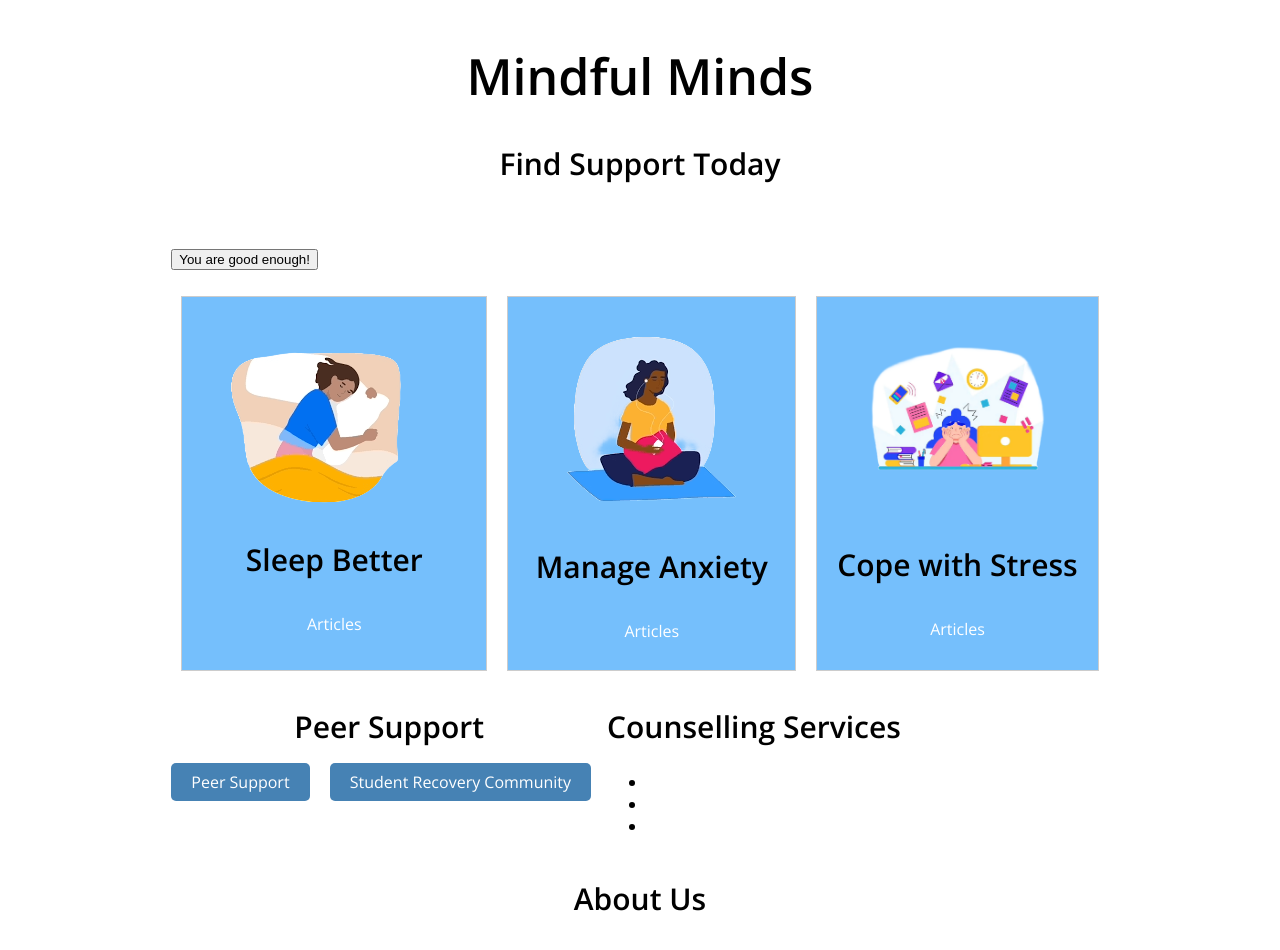
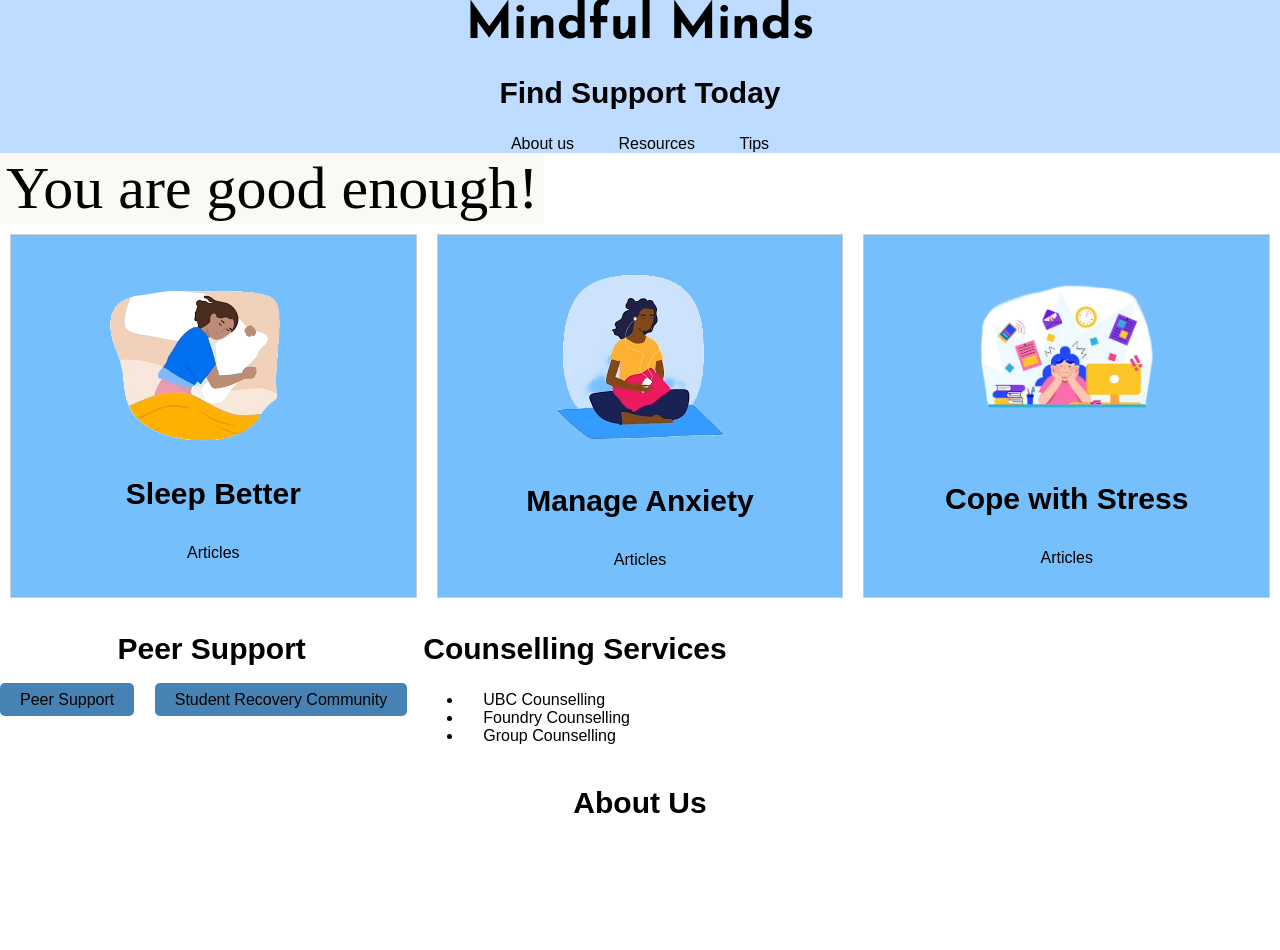
Before and after one commit to zohairomar1/ComfortCorner, a website: page client/index.html in a window 1280 px wide. After the commit the page ends 845 px from the top, so only its background shows below. Drawn offline with nearby package versions, Linux system fonts and the light colour scheme.

Commit message:
made ui full screen

```diff
--- a/client/index.html
+++ b/client/index.html
@@ -8,33 +8,29 @@
     <link href="https://fonts.googleapis.com/css2?family=Open+Sans:wght@400;600&display=swap" rel="stylesheet">
     <link rel="stylesheet" href="style.css">
 
-    <style>
-        body {
-            font-family: 'Open Sans', sans-serif;
-        }
-    </style>
+    <link rel="preconnect" href="https://fonts.googleapis.com">
+    <link rel="preconnect" href="https://fonts.gstatic.com" crossorigin>
+    <link href="https://fonts.googleapis.com/css2?family=Josefin+Sans:ital,wght@0,100;0,700;1,100..700&display=swap" rel="stylesheet">
 </head>
 
-<body >
+<body>
     <div>
         <header>
             <h1 >Mindful Minds</h1>
             <h2 >Find Support Today</h2>
             <div class = "menus">
                 <nav >
-                <a  href="#" >About us</a>
-                <a  href="#" >Resources</a>
+                <a href="#" >About us</a>
+                <a href="#" >Resources</a>
                 <a href="#" >Tips</a>
                 </nav>
             </div>
         </header>
 
         <section>
-            <p >
-                <button id="showQuote" onclick = change_quote()>
-                    You are good enough!
-                </button>
-            </p>
+            <button onclick = change_quote()>
+                You are good enough!
+            </button>
             <script src="js/script.js"></script>
         </section>
 
--- a/client/style.css
+++ b/client/style.css
@@ -1,15 +1,22 @@
+
+body {
+    font-family: 'Open Sans', sans-serif;
+}
 
 h1 {
     font-size: 50px;
+    font-family: "Josefin Sans", sans-serif;
     text-align: center;
+    margin: 0;
 }
+
 h2 {
     font-size: 30px;
     text-align: center;
 }
 
 a {
-    color : white ;
+    color : rgb(0, 0, 0) ;
     text-decoration: none;
     padding: 8px 20px;
     border-radius: 5px;
@@ -30,14 +37,32 @@ a {
     background-color:azure
 }
 
-
+header {
+    width: 100%;
+    background-color: rgb(189, 220, 255);
+}
 
 body {
-    background-color:white;
+    width: 100%;
+    background-color: white;
     font-family: sans-serif;
-    display: flex;
-    align-items: center;
-    justify-content: center;
+    align-items: left;
+    justify-content: left;
+    margin: 0;
+}
+
+button {
+    background-color: rgb(251, 249, 245);
+    font-size: 60px;
+    border: 0px;
+    font-family: Junge;
+}
+
+.message {
+    width: 100%;
+    background-color: rgb(251, 249, 245); /* Or any color you wish to use */
+    text-align: center;
+    padding: 70px 0; /* Vertical padding as needed */
 }
 
 .sleep{
@@ -105,35 +130,31 @@ body {
 }
 
 
-/* Base grid layout and spacing */
+
 .grid {
     display: grid;
     grid-template-columns: repeat(3, 1fr);
-    gap: 1rem; /* Adjust the gap size as needed */
+    gap: 1rem;
 }
 
-/* Styling for each column */
 .column {
     text-align: center;
     transition: transform 0.3s ease, filter 0.3s ease;
 }
 
-/* Image styling */
 .column img {
-    width: 100%; /* Adjust if needed */
+    width: 100%;
     margin: auto;
     display: block;
 }
 
-/* Heading styling */
 .column h2 {
-    font-size: 1.5rem; /* Adjust if needed */
-    color: #1c3a63; /* Dark blue color */
+    font-size: 1.5rem;
+    color: #1c3a63;
 }
 
-/* Link styling */
 .column a {
-    color: #007bff; /* Adjust the color as needed */
+    color: #007bff;
     text-decoration: none;
 }
 
@@ -152,17 +173,15 @@ body {
     text-decoration: underline;
 }
 
-/* Hover effects */
 .group:hover .column {
     filter: blur(4px);
 }
 
 .tip-column:hover {
     transform: scale(1.1);
-} */
+}
 
 
-/* Responsive design (optional) */
 @media screen and (max-width: 768px) {
     .grid {
         grid-template-columns: 1fr;
```
Also changed, not shown: client/index.js (line endings or trailing spaces).
